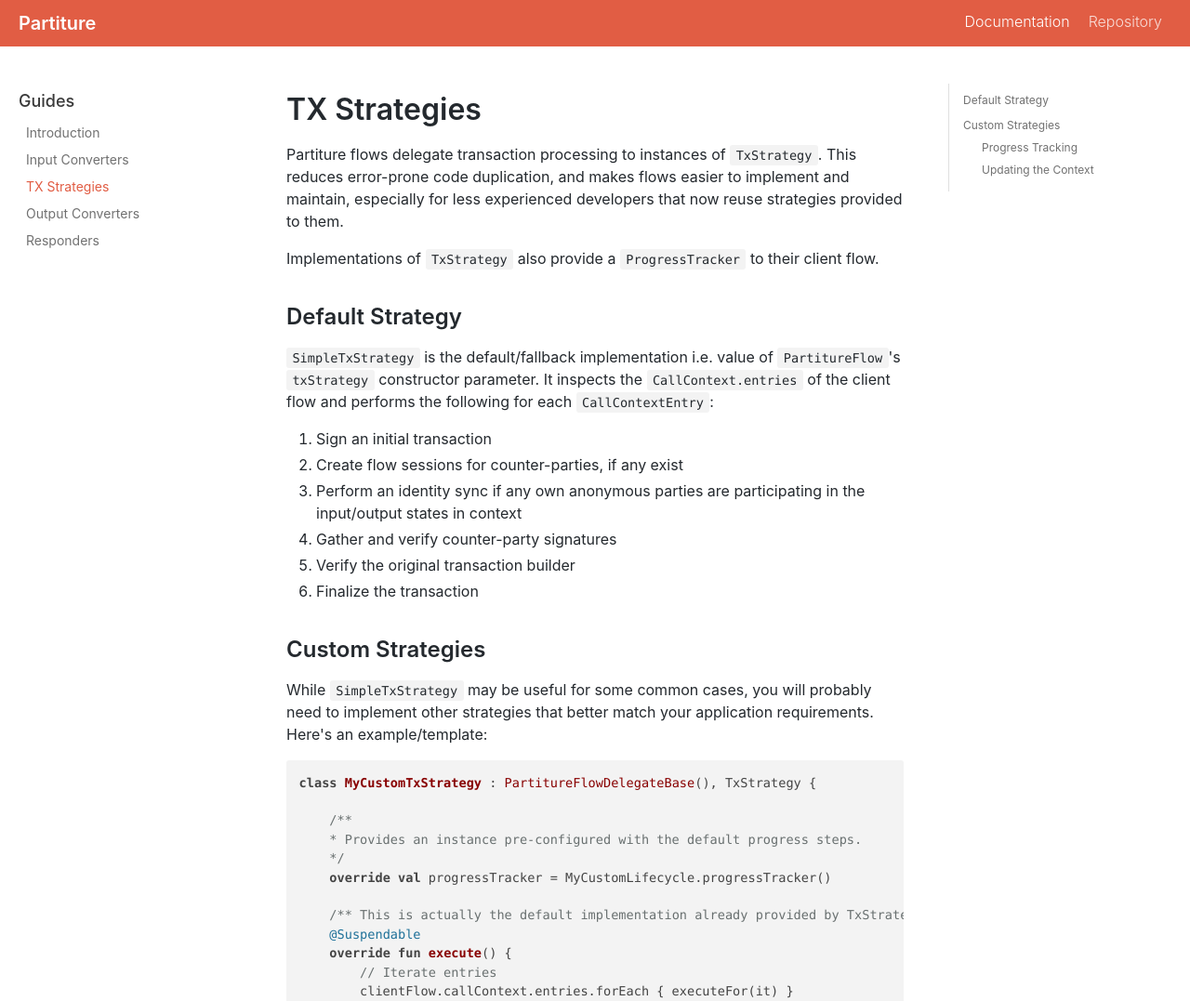
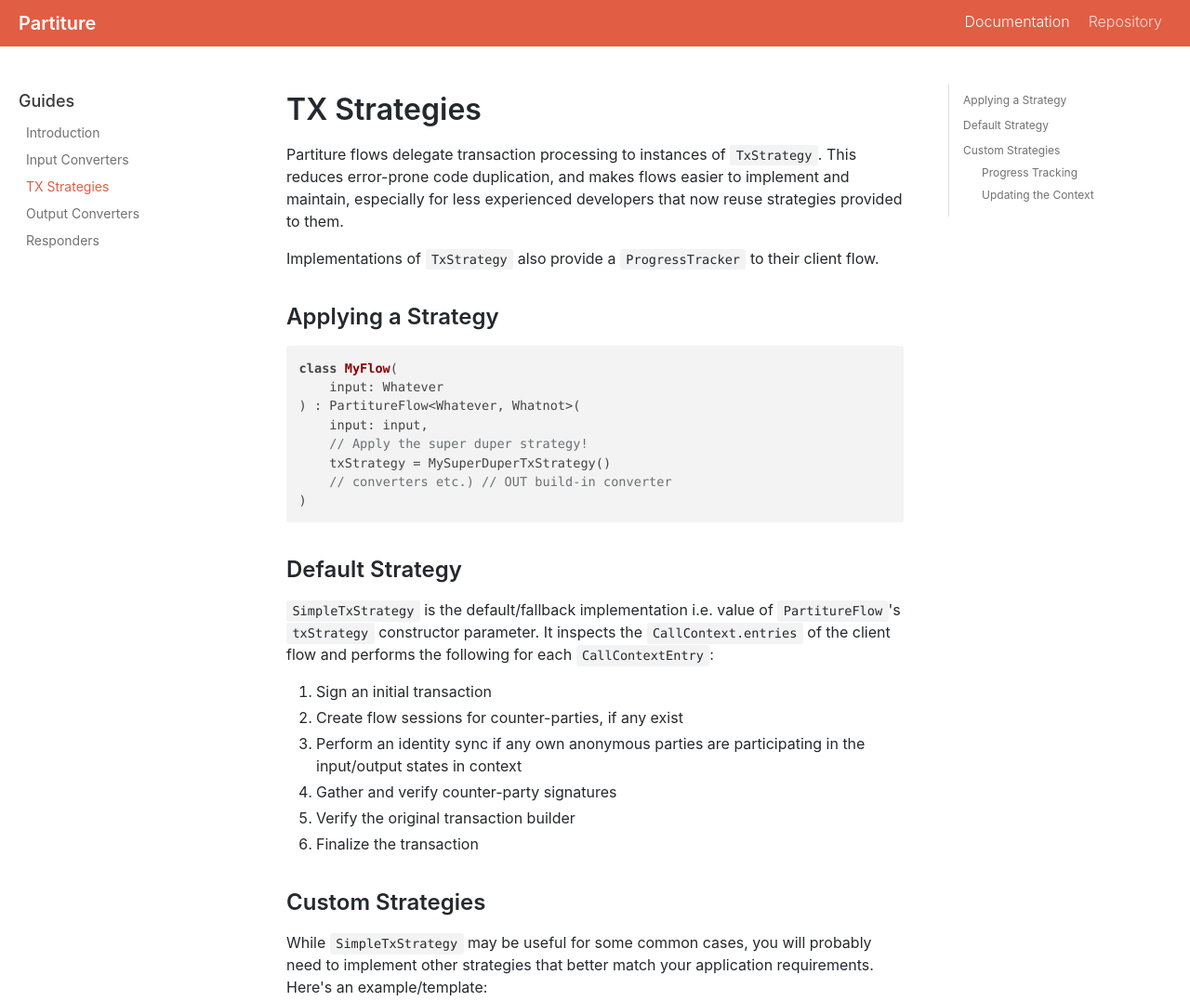
Before and after one commit to manosbatsis/partiture, a plain HTML site: page docs/txstrategies.html in a window 1280 px wide. Shown: the top 1077 px of the page at 93% size. Drawn offline with nearby package versions, Linux system fonts and the light colour scheme; a script that the page names is missing.

Commit message:
Deploy website
Deploy website version based on e51214afce125f83c1b1f77d8f9ef58f13e71377

```diff
--- a/docs/txstrategies.html
+++ b/docs/txstrategies.html
@@ -66,6 +66,16 @@
 and maintain, especially for less experienced developers that now reuse
 strategies provided to them.</p>
 <p>Implementations of <code>TxStrategy</code> also provide a <code>ProgressTracker</code> to their client flow.</p>
+<h2><a class="anchor" aria-hidden="true" id="applying-a-strategy"></a><a href="#applying-a-strategy" aria-hidden="true" class="hash-link"><svg class="hash-link-icon" aria-hidden="true" height="16" version="1.1" viewBox="0 0 16 16" width="16"><path fill-rule="evenodd" d="M4 9h1v1H4c-1.5 0-3-1.69-3-3.5S2.55 3 4 3h4c1.45 0 3 1.69 3 3.5 0 1.41-.91 2.72-2 3.25V8.59c.58-.45 1-1.27 1-2.09C10 5.22 8.98 4 8 4H4c-.98 0-2 1.22-2 2.5S3 9 4 9zm9-3h-1v1h1c1 0 2 1.22 2 2.5S13.98 12 13 12H9c-.98 0-2-1.22-2-2.5 0-.83.42-1.64 1-2.09V6.25c-1.09.53-2 1.84-2 3.25C6 11.31 7.55 13 9 13h4c1.45 0 3-1.69 3-3.5S14.5 6 13 6z"></path></svg></a>Applying a Strategy</h2>
+<pre><code class="hljs css language-kotlin"><span class="hljs-class"><span class="hljs-keyword">class</span> <span class="hljs-title">MyFlow</span></span>(
+    input: Whatever
+) : PartitureFlow&lt;Whatever, Whatnot&gt;(
+    input: input,
+    <span class="hljs-comment">// Apply the super duper strategy!</span>
+    txStrategy = MySuperDuperTxStrategy()
+    <span class="hljs-comment">// converters etc.) // OUT build-in converter</span>
+)
+</code></pre>
 <h2><a class="anchor" aria-hidden="true" id="default-strategy"></a><a href="#default-strategy" aria-hidden="true" class="hash-link"><svg class="hash-link-icon" aria-hidden="true" height="16" version="1.1" viewBox="0 0 16 16" width="16"><path fill-rule="evenodd" d="M4 9h1v1H4c-1.5 0-3-1.69-3-3.5S2.55 3 4 3h4c1.45 0 3 1.69 3 3.5 0 1.41-.91 2.72-2 3.25V8.59c.58-.45 1-1.27 1-2.09C10 5.22 8.98 4 8 4H4c-.98 0-2 1.22-2 2.5S3 9 4 9zm9-3h-1v1h1c1 0 2 1.22 2 2.5S13.98 12 13 12H9c-.98 0-2-1.22-2-2.5 0-.83.42-1.64 1-2.09V6.25c-1.09.53-2 1.84-2 3.25C6 11.31 7.55 13 9 13h4c1.45 0 3-1.69 3-3.5S14.5 6 13 6z"></path></svg></a>Default Strategy</h2>
 <p><code>SimpleTxStrategy</code> is the default/fallback implementation i.e. value of
 <code>PartitureFlow</code>'s <code>txStrategy</code> constructor parameter. It inspects the
@@ -139,4 +149,4 @@
 <code>SignedTransactions</code>), thus providing all necessary information as appropriate
 for an <code>OutputConverter</code> may require to produce the appropriate output.</p>
 <p>For more info see the next section: <em>Output Converters</em>.</p>
-</span></div></article></div><div class="docs-prevnext"><a class="docs-prev button" href="/partiture/docs/inputconverters"><span class="arrow-prev">← </span><span>Input Converters</span></a><a class="docs-next button" href="/partiture/docs/outputconverters"><span>Output Converters</span><span class="arrow-next"> →</span></a></div></div></div><nav class="onPageNav"><ul class="toc-headings"><li><a href="#default-strategy">Default Strategy</a></li><li><a href="#custom-strategies">Custom Strategies</a><ul class="toc-headings"><li><a href="#progress-tracking">Progress Tracking</a></li><li><a href="#updating-the-context">Updating the Context</a></li></ul></li></ul></nav></div><footer class="nav-footer" id="footer"><section class="copyright"><a href="http://manosbatsis.github.io/">Copyright © 2019 Manos Batsis</a>.<span> Got a remote contract? Contact me by<a href="mailto:manosbatsis@gmail.com?subject=Remote Contract"> email</a> or<a href="https://www.linkedin.com/in/manosbatsis"> linkedin</a></span></section></footer></div></body></html>
+</span></div></article></div><div class="docs-prevnext"><a class="docs-prev button" href="/partiture/docs/inputconverters"><span class="arrow-prev">← </span><span>Input Converters</span></a><a class="docs-next button" href="/partiture/docs/outputconverters"><span>Output Converters</span><span class="arrow-next"> →</span></a></div></div></div><nav class="onPageNav"><ul class="toc-headings"><li><a href="#applying-a-strategy">Applying a Strategy</a></li><li><a href="#default-strategy">Default Strategy</a></li><li><a href="#custom-strategies">Custom Strategies</a><ul class="toc-headings"><li><a href="#progress-tracking">Progress Tracking</a></li><li><a href="#updating-the-context">Updating the Context</a></li></ul></li></ul></nav></div><footer class="nav-footer" id="footer"><section class="copyright"><a href="http://manosbatsis.github.io/">Copyright © 2019 Manos Batsis</a>.<span> Got a remote contract? Contact me by<a href="mailto:manosbatsis@gmail.com?subject=Remote Contract"> email</a> or<a href="https://www.linkedin.com/in/manosbatsis"> linkedin</a></span></section></footer></div></body></html>
```
Also changed, not shown: docs/txstrategies/index.html (+11 -1 lines).
